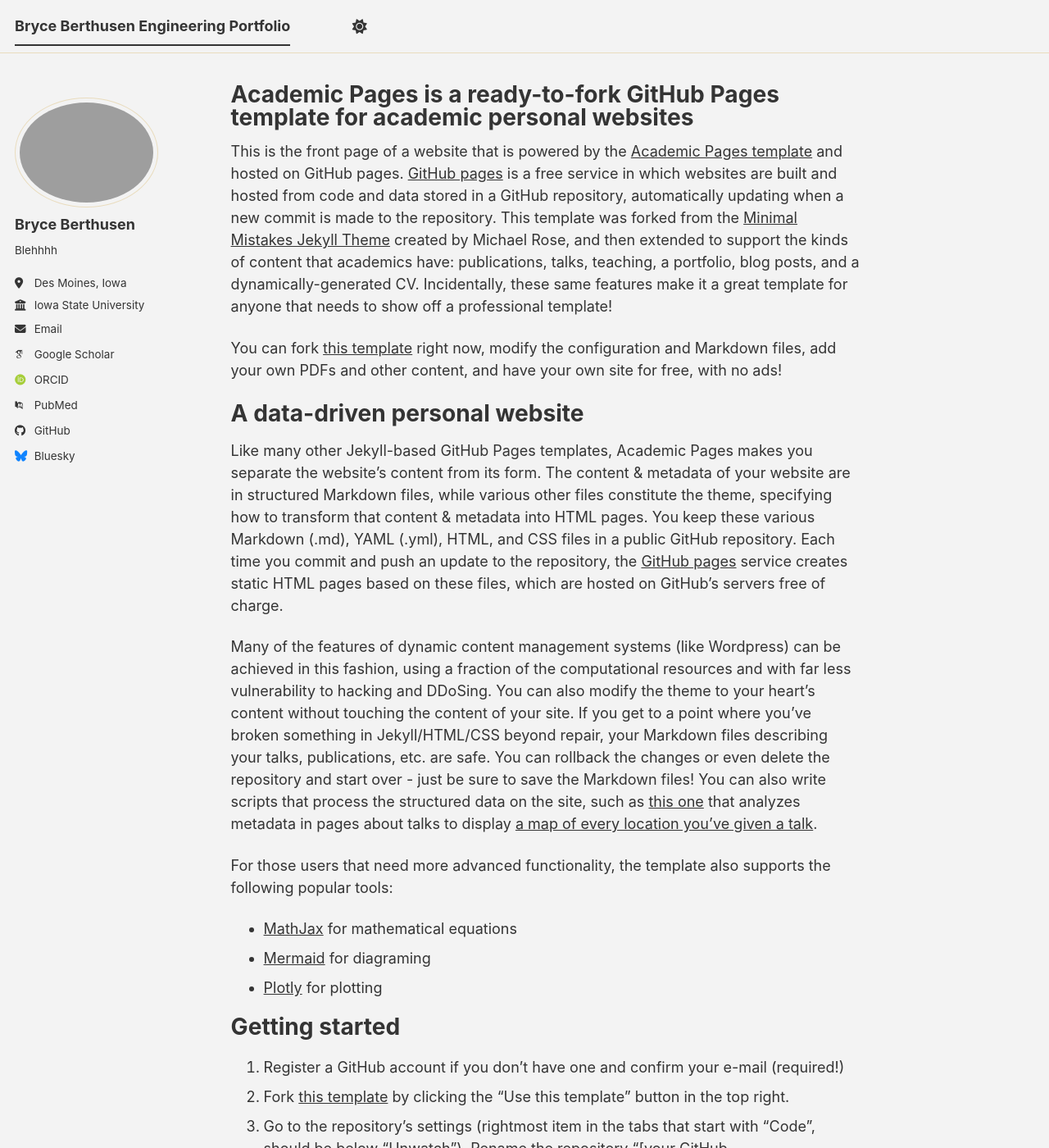
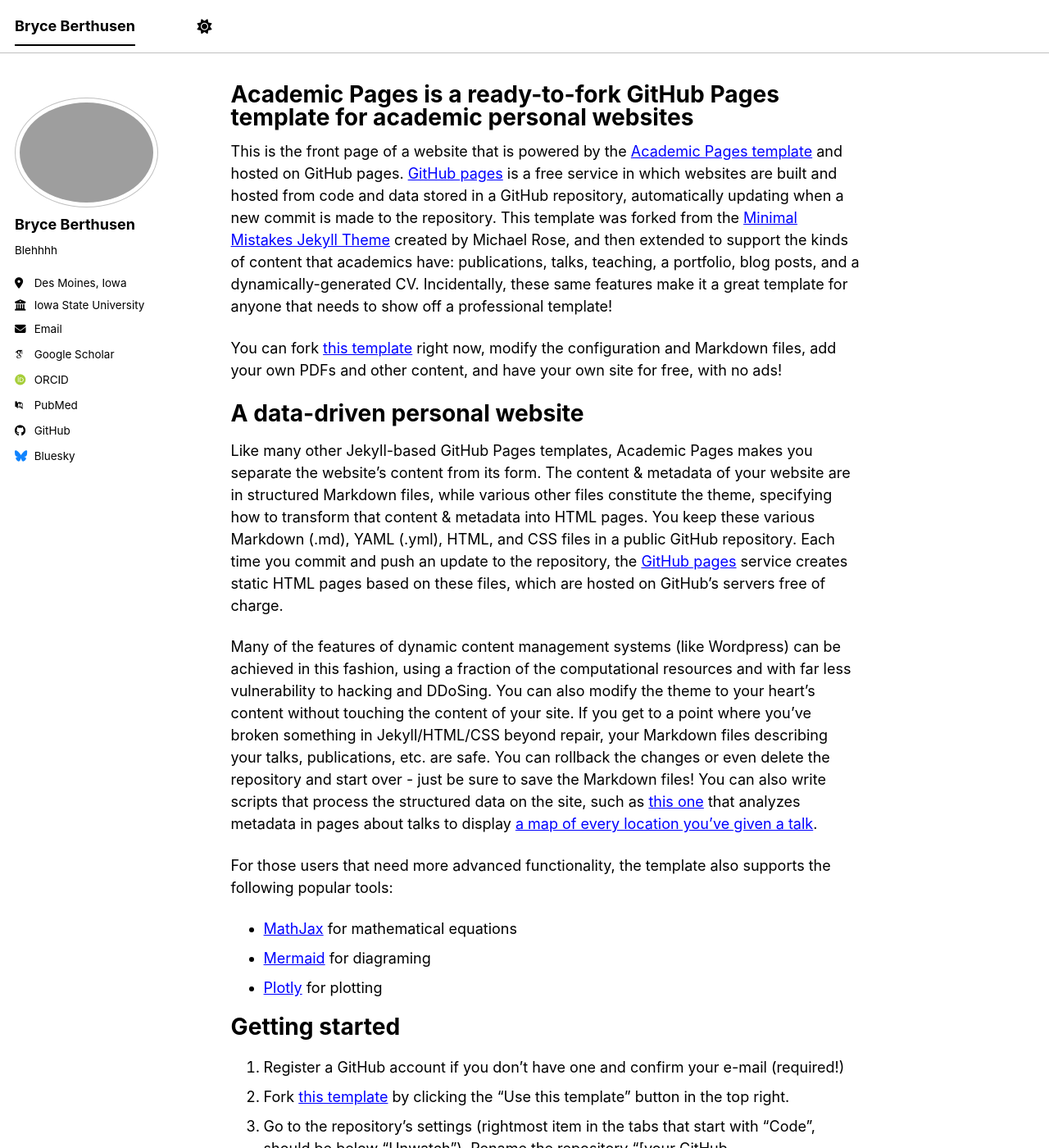
Before and after one commit to bnberthusen/bnberthusen.github.io, a Jekyll site: the page built from _pages/about.md, in a window 1280 px wide and 1400 px high. Shown: the whole window at 82% size. Built offline with Jekyll 4.4.1, drawn with Linux system fonts in a browser that asks for light colours; some web fonts are replaced; a script bundle is joined from its source files by our own code; library files that are not in the unit come from our copies.

Commit message:
Update _config.yml

```diff
--- a/_config.yml
+++ b/_config.yml
@@ -8,8 +8,8 @@
 
 # Basic Site Settings
 locale                   : "en-US"
-site_theme               : "dirt" # The available themes options are "default", "air", "sunrise", "mint", "dirt" and "contrast"
-title                    : "Bryce Berthusen Engineering Portfolio"
+site_theme               : "contrast" # The available themes options are "default", "air", "sunrise", "mint", "dirt" and "contrast"
+title                    : "Bryce Berthusen"
 title_separator          : "-"
 name                     : &name "Bryce Berthusen"
 description              : &description "Engineering Portfolio"   # Update this with a general description of your site, this is the default if not overridden by a page
```
